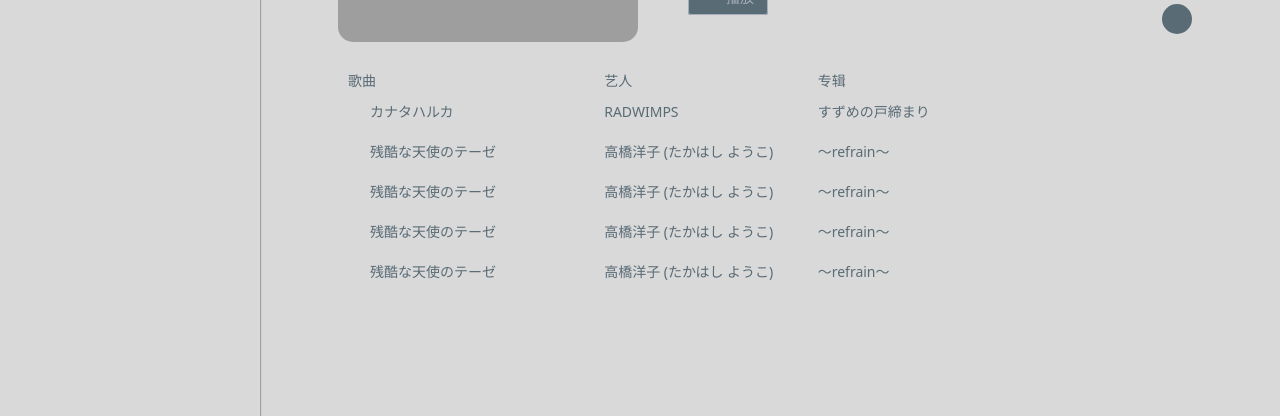
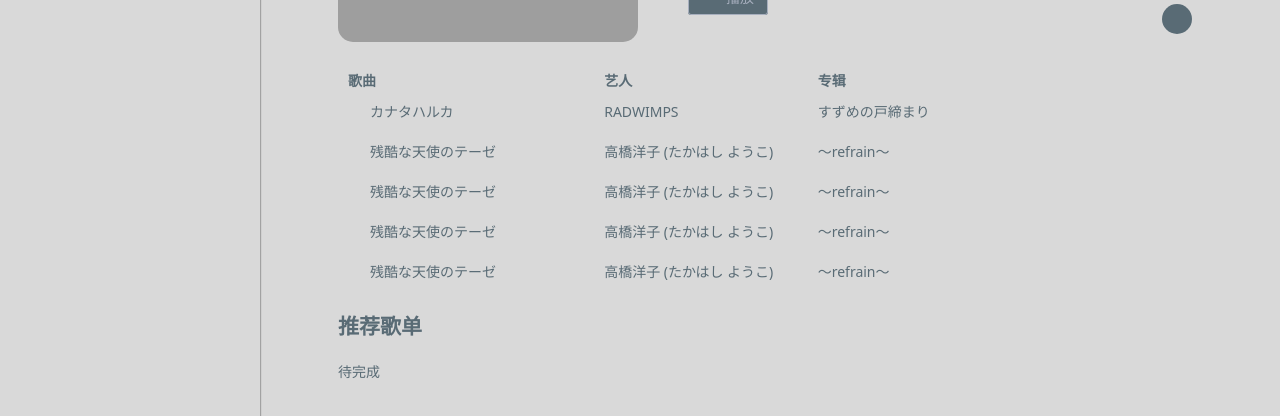
Before and after one commit to Dludora/cloudMusic, a Vue app: page /list in a window 1280 px wide. Shown: the part 358-774 px from the top of the page. Built offline with nearby package versions, Linux system fonts and the light colour scheme; grey boxes are pictures that could not be loaded; some icons are missing.

Commit message:
little change

```diff
--- a/src/components/List/SongList.vue
+++ b/src/components/List/SongList.vue
@@ -1,9 +1,9 @@
 <template>
   <div class="SongList">
     <div class="SongHead">
-      <div class="title">歌曲</div>
-      <div class="author">艺人</div>
-      <div class="album">专辑</div>
+      <div class="title"><b>歌曲</b></div>
+      <div class="author"><b>艺人</b></div>
+      <div class="album"><b>专辑</b></div>
     </div>
     <div class="SongLine" v-for="(item, index) in musicListInfo" :id="'line' + item.id">
       <div class="title">
--- a/src/views/PlayList/PlayList.vue
+++ b/src/views/PlayList/PlayList.vue
@@ -45,7 +45,10 @@
       <div class="song-list">
         <List :music-list-info="playListInfo.songList" />
       </div>
-      <div class="about"></div>
+      <div class="about">
+        <h2>推荐歌单</h2>
+        待完成
+      </div>
     </div>
   </main>
 </template>
```
